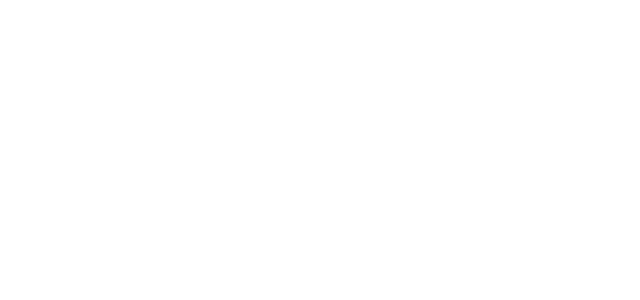
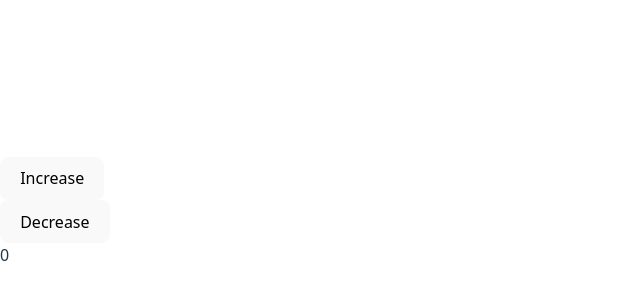
Before and after one commit to Aditya987456/Development-journey, a React (Vite) app in the folder w11-hook-recoil/: page / in a window 1280 px wide. Shown: the part 188-488 px from the top of the page, without its empty margins (0-640 px from the left). Built offline with nearby package versions, Linux system fonts and the light colour scheme.

Commit message:
using recoil to counter application

```diff
--- a/w11-hook-recoil/package.json
+++ b/w11-hook-recoil/package.json
@@ -10,8 +10,8 @@
     "preview": "vite preview"
   },
   "dependencies": {
-    "react": "^19.0.0",
-    "react-dom": "^19.0.0",
+    "react": "^18.2.0",
+    "react-dom": "^18.2.0",
     "recoil": "^0.7.7"
   },
   "devDependencies": {
--- a/w11-hook-recoil/src/App.jsx
+++ b/w11-hook-recoil/src/App.jsx
@@ -233,7 +233,7 @@ console.log('\n')
 //  ####   contextApi    v/s     Recoil
 
 console.log('firstly testing with context Api.')
-//context api...
+// context api...
 // import { Appp } from './contextAPI'
 
 // function App() {
@@ -254,13 +254,21 @@ console.log('Now using recoil....')
 
 //  ----------------***    recoil    ****------------
 
-import { RecoilRoot } from "recoil";
+import { RecoilRoot, useRecoilValue, useSetRecoilState } from "recoil";
+import { CounterAtom } from './store/atoms/counter'
+
+
 
 function App() {
 
 
   return(
     <RecoilRoot>
+
+
+      <Increase/>
+      <Decrease/>
+      <CurrentVal/>
 
     </RecoilRoot>
   )
@@ -270,16 +278,20 @@ function App() {
 
 
 const Increase=()=>{
+  const setValue=useSetRecoilState(CounterAtom)  // write only state -->  not subscribes only setter...
 
   return <div>
+    <button onClick={ ()=>{ setValue(c=>c+1 )} }>Increase</button>
 
   </div>
 }
 
 
 const Decrease=()=>{
+  const setValue=useSetRecoilState(CounterAtom)  // write only state -->  not subscribes only setter...
 
   return <div>
+    <button onClick={()=>{ setValue(c=>c-1 )} }>Decrease</button>
 
   </div>
 }
@@ -287,10 +299,12 @@ const Decrease=()=>{
 
 const CurrentVal=()=>{
 
+    const value = useRecoilValue(CounterAtom);
+   // console.log("Current Value:", value); // Debugging log
 
-  return <div>
+    return <div>{value}</div>;
 
-  </div>
+
 }
 
 
@@ -319,4 +333,10 @@ const CurrentVal=()=>{
 
 
 
+
+
+
+
+
+
 export default App;
--- a/w11-hook-recoil/src/store/atoms/counter.js
+++ b/w11-hook-recoil/src/store/atoms/counter.js
@@ -1,6 +1,7 @@
 import { atom } from "recoil";
 
-export const CounterAtom=atom({
-    default:0,
-    key:'counting'
+export const CounterAtom = atom({
+    key:'counting',
+    default:0
+
 })
```
Also changed, not shown: 1 other file (tests, documents, lock files or other folders).
